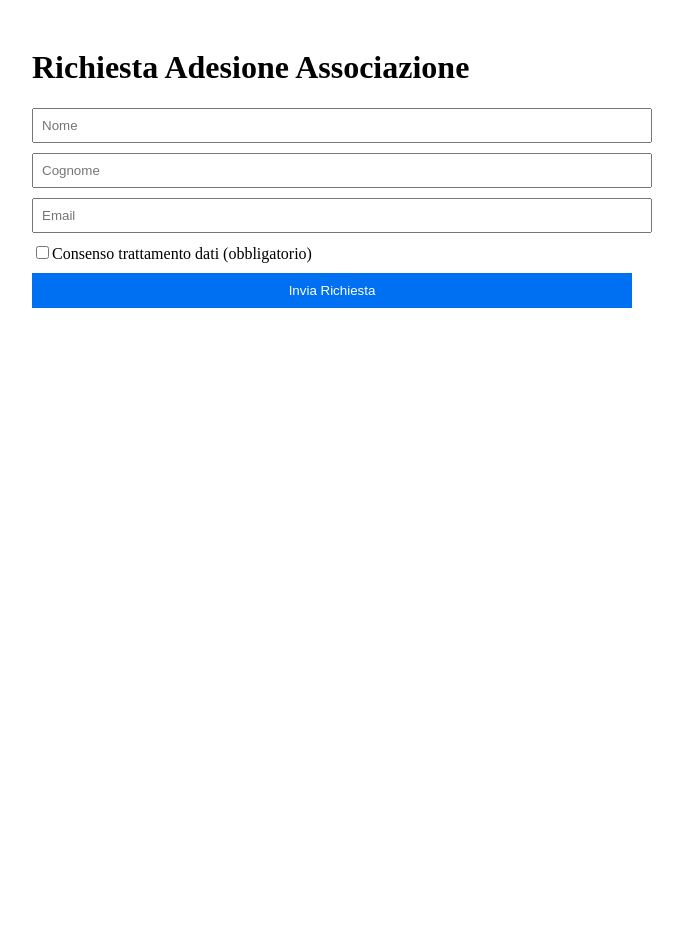
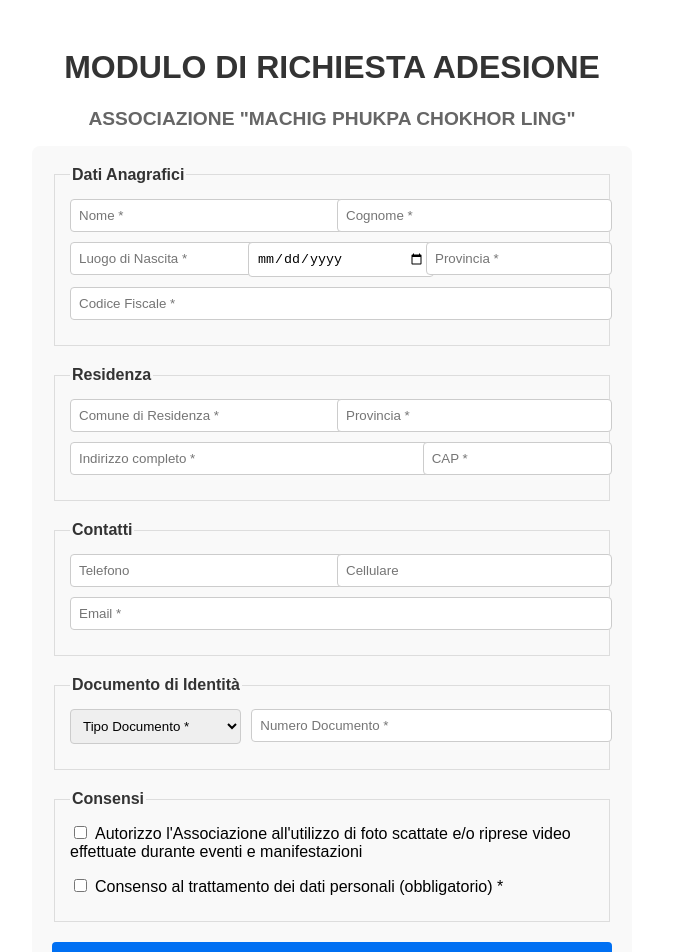
Before and after one commit to i2414977/maphukling-hub, a Next.js app: page / in a window 1280 px wide. Shown: the top 952 px of the page, without its empty margins (308-991 px from the left). Before the commit the page ends 800 px from the top, so only its background shows below. Built offline with nearby package versions, Linux system fonts and the light colour scheme.

Commit message:
Completato form con tutti i campi

```diff
--- a/pages/index.js
+++ b/pages/index.js
@@ -52,45 +52,163 @@ export default function Home() {
   };
 
   return (
-    <div style={{ maxWidth: 600, margin: '0 auto', padding: 20 }}>
-      <h1>Richiesta Adesione Associazione</h1>
+    <div style={{ maxWidth: 600, margin: '0 auto', padding: 20, fontFamily: 'Arial, sans-serif' }}>
+      <h1 style={{ textAlign: 'center', color: '#333' }}>MODULO DI RICHIESTA ADESIONE</h1>
+      <h2 style={{ textAlign: 'center', color: '#666', fontSize: '1.2em' }}>ASSOCIAZIONE "MACHIG PHUKPA CHOKHOR LING"</h2>
 
       {message && <div style={{
         padding: 10,
         margin: '10px 0',
         background: message.includes('✅') ? '#d4edda' : '#f8d7da',
-        border: `1px solid ${message.includes('✅') ? '#c3e6cb' : '#f5c6cb'}`
+        border: `1px solid ${message.includes('✅') ? '#c3e6cb' : '#f5c6cb'}`,
+        borderRadius: 5
       }}>{message}</div>}
 
-      <form onSubmit={handleSubmit}>
-        <div style={{ marginBottom: 10 }}>
-          <input type="text" name="nome" placeholder="Nome" value={formData.nome} onChange={handleChange} required
-            style={{ width: '100%', padding: 8 }} />
+      <form onSubmit={handleSubmit} style={{ backgroundColor: '#f9f9f9', padding: 20, borderRadius: 8 }}>
+        {/* DATI ANAGRAFICI */}
+        <fieldset style={{ border: '1px solid #ddd', padding: 15, marginBottom: 20 }}>
+          <legend style={{ fontWeight: 'bold', color: '#333' }}>Dati Anagrafici</legend>
+
+          <div style={{ display: 'grid', gridTemplateColumns: '1fr 1fr', gap: 10, marginBottom: 10 }}>
+            <div>
+              <input type="text" name="nome" placeholder="Nome *" value={formData.nome} onChange={handleChange} required
+                style={{ width: '100%', padding: 8, border: '1px solid #ccc', borderRadius: 4 }} />
+            </div>
+            <div>
+              <input type="text" name="cognome" placeholder="Cognome *" value={formData.cognome} onChange={handleChange} required
+                style={{ width: '100%', padding: 8, border: '1px solid #ccc', borderRadius: 4 }} />
+            </div>
+          </div>
+
+          <div style={{ display: 'grid', gridTemplateColumns: '1fr 1fr 1fr', gap: 10, marginBottom: 10 }}>
+            <div>
+              <input type="text" name="luogoNascita" placeholder="Luogo di Nascita *" value={formData.luogoNascita} onChange={handleChange} required
+                style={{ width: '100%', padding: 8, border: '1px solid #ccc', borderRadius: 4 }} />
+            </div>
+            <div>
+              <input type="date" name="dataNascita" placeholder="Data di Nascita *" value={formData.dataNascita} onChange={handleChange} required
+                style={{ width: '100%', padding: 8, border: '1px solid #ccc', borderRadius: 4 }} />
+            </div>
+            <div>
+              <input type="text" name="provinciaNascita" placeholder="Provincia *" value={formData.provinciaNascita} onChange={handleChange} required
+                style={{ width: '100%', padding: 8, border: '1px solid #ccc', borderRadius: 4 }} />
+            </div>
           </div>
 
           <div style={{ marginBottom: 10 }}>
-          <input type="text" name="cognome" placeholder="Cognome" value={formData.cognome} onChange={handleChange} required
-            style={{ width: '100%', padding: 8 }} />
+            <input type="text" name="codiceFiscale" placeholder="Codice Fiscale *" value={formData.codiceFiscale} onChange={handleChange} required
+              style={{ width: '100%', padding: 8, border: '1px solid #ccc', borderRadius: 4 }} />
+          </div>
+        </fieldset>
+
+        {/* RESIDENZA */}
+        <fieldset style={{ border: '1px solid #ddd', padding: 15, marginBottom: 20 }}>
+          <legend style={{ fontWeight: 'bold', color: '#333' }}>Residenza</legend>
+
+          <div style={{ display: 'grid', gridTemplateColumns: '1fr 1fr', gap: 10, marginBottom: 10 }}>
+            <div>
+              <input type="text" name="residenza" placeholder="Comune di Residenza *" value={formData.residenza} onChange={handleChange} required
+                style={{ width: '100%', padding: 8, border: '1px solid #ccc', borderRadius: 4 }} />
+            </div>
+            <div>
+              <input type="text" name="provinciaResidenza" placeholder="Provincia *" value={formData.provinciaResidenza} onChange={handleChange} required
+                style={{ width: '100%', padding: 8, border: '1px solid #ccc', borderRadius: 4 }} />
+            </div>
+          </div>
+
+          <div style={{ display: 'grid', gridTemplateColumns: '2fr 1fr', gap: 10, marginBottom: 10 }}>
+            <div>
+              <input type="text" name="indirizzo" placeholder="Indirizzo completo *" value={formData.indirizzo} onChange={handleChange} required
+                style={{ width: '100%', padding: 8, border: '1px solid #ccc', borderRadius: 4 }} />
+            </div>
+            <div>
+              <input type="text" name="cap" placeholder="CAP *" value={formData.cap} onChange={handleChange} required
+                style={{ width: '100%', padding: 8, border: '1px solid #ccc', borderRadius: 4 }} />
+            </div>
+          </div>
+        </fieldset>
+
+        {/* CONTATTI */}
+        <fieldset style={{ border: '1px solid #ddd', padding: 15, marginBottom: 20 }}>
+          <legend style={{ fontWeight: 'bold', color: '#333' }}>Contatti</legend>
+
+          <div style={{ display: 'grid', gridTemplateColumns: '1fr 1fr', gap: 10, marginBottom: 10 }}>
+            <div>
+              <input type="tel" name="telefono" placeholder="Telefono" value={formData.telefono} onChange={handleChange}
+                style={{ width: '100%', padding: 8, border: '1px solid #ccc', borderRadius: 4 }} />
+            </div>
+            <div>
+              <input type="tel" name="cellulare" placeholder="Cellulare" value={formData.cellulare} onChange={handleChange}
+                style={{ width: '100%', padding: 8, border: '1px solid #ccc', borderRadius: 4 }} />
+            </div>
           </div>
 
           <div style={{ marginBottom: 10 }}>
-          <input type="email" name="email" placeholder="Email" value={formData.email} onChange={handleChange} required
-            style={{ width: '100%', padding: 8 }} />
+            <input type="email" name="email" placeholder="Email *" value={formData.email} onChange={handleChange} required
+              style={{ width: '100%', padding: 8, border: '1px solid #ccc', borderRadius: 4 }} />
           </div>
+        </fieldset>
 
-        {/* Aggiungi altri campi qui */}
+        {/* DOCUMENTO */}
+        <fieldset style={{ border: '1px solid #ddd', padding: 15, marginBottom: 20 }}>
+          <legend style={{ fontWeight: 'bold', color: '#333' }}>Documento di Identità</legend>
 
-        <div style={{ marginBottom: 10 }}>
-          <label>
-            <input type="checkbox" name="consensoTrattamentoDati" checked={formData.consensoTrattamentoDati} onChange={handleChange} required />
-            Consenso trattamento dati (obbligatorio)
+          <div style={{ display: 'grid', gridTemplateColumns: '1fr 2fr', gap: 10, marginBottom: 10 }}>
+            <div>
+              <select name="documentoIdentita" value={formData.documentoIdentita} onChange={handleChange} required
+                style={{ width: '100%', padding: 8, border: '1px solid #ccc', borderRadius: 4 }}>
+                <option value="">Tipo Documento *</option>
+                <option value="carta_identita">Carta d'Identità</option>
+                <option value="patente">Patente</option>
+                <option value="passaporto">Passaporto</option>
+              </select>
+            </div>
+            <div>
+              <input type="text" name="numeroDocumento" placeholder="Numero Documento *" value={formData.numeroDocumento} onChange={handleChange} required
+                style={{ width: '100%', padding: 8, border: '1px solid #ccc', borderRadius: 4 }} />
+            </div>
+          </div>
+        </fieldset>
+
+        {/* CONSENSI */}
+        <fieldset style={{ border: '1px solid #ddd', padding: 15, marginBottom: 20 }}>
+          <legend style={{ fontWeight: 'bold', color: '#333' }}>Consensi</legend>
+
+          <div style={{ marginBottom: 15 }}>
+            <label style={{ display: 'block', marginBottom: 8 }}>
+              <input type="checkbox" name="consensoFoto" checked={formData.consensoFoto} onChange={handleChange}
+                style={{ marginRight: 8 }} />
+              Autorizzo l'Associazione all'utilizzo di foto scattate e/o riprese video effettuate durante eventi e manifestazioni
             </label>
           </div>
 
-        <button type="submit" disabled={loading} style={{ width: '100%', padding: 10, background: '#0070f3', color: 'white', border: 'none' }}>
-          {loading ? 'Invio in corso...' : 'Invia Richiesta'}
+          <div style={{ marginBottom: 10 }}>
+            <label style={{ display: 'block', marginBottom: 8 }}>
+              <input type="checkbox" name="consensoTrattamentoDati" checked={formData.consensoTrattamentoDati} onChange={handleChange} required
+                style={{ marginRight: 8 }} />
+              Consenso al trattamento dei dati personali (obbligatorio) *
+            </label>
+          </div>
+        </fieldset>
+
+        <button type="submit" disabled={loading}
+          style={{
+            width: '100%',
+            padding: 12,
+            background: loading ? '#ccc' : '#0070f3',
+            color: 'white',
+            border: 'none',
+            borderRadius: 4,
+            fontSize: '16px',
+            cursor: loading ? 'not-allowed' : 'pointer'
+          }}>
+          {loading ? 'Invio in corso...' : 'INVIA RICHIESTA DI ADESIONE'}
         </button>
       </form>
+
+      <div style={{ marginTop: 20, textAlign: 'center', color: '#666', fontSize: '0.9em' }}>
+        <p>I campi contrassegnati con * sono obbligatori</p>
+      </div>
     </div>
   );
 }
```
Lines whose indentation alone changed are shown as unchanged.
